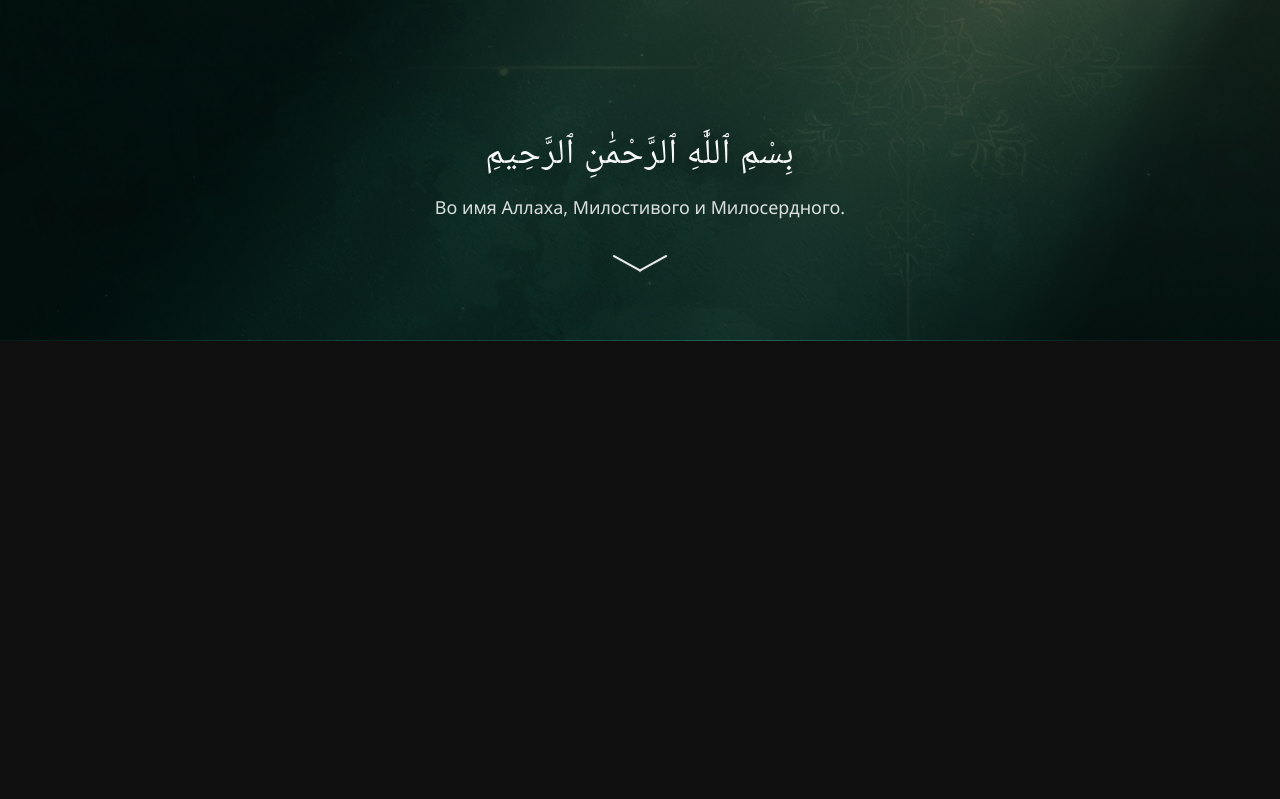
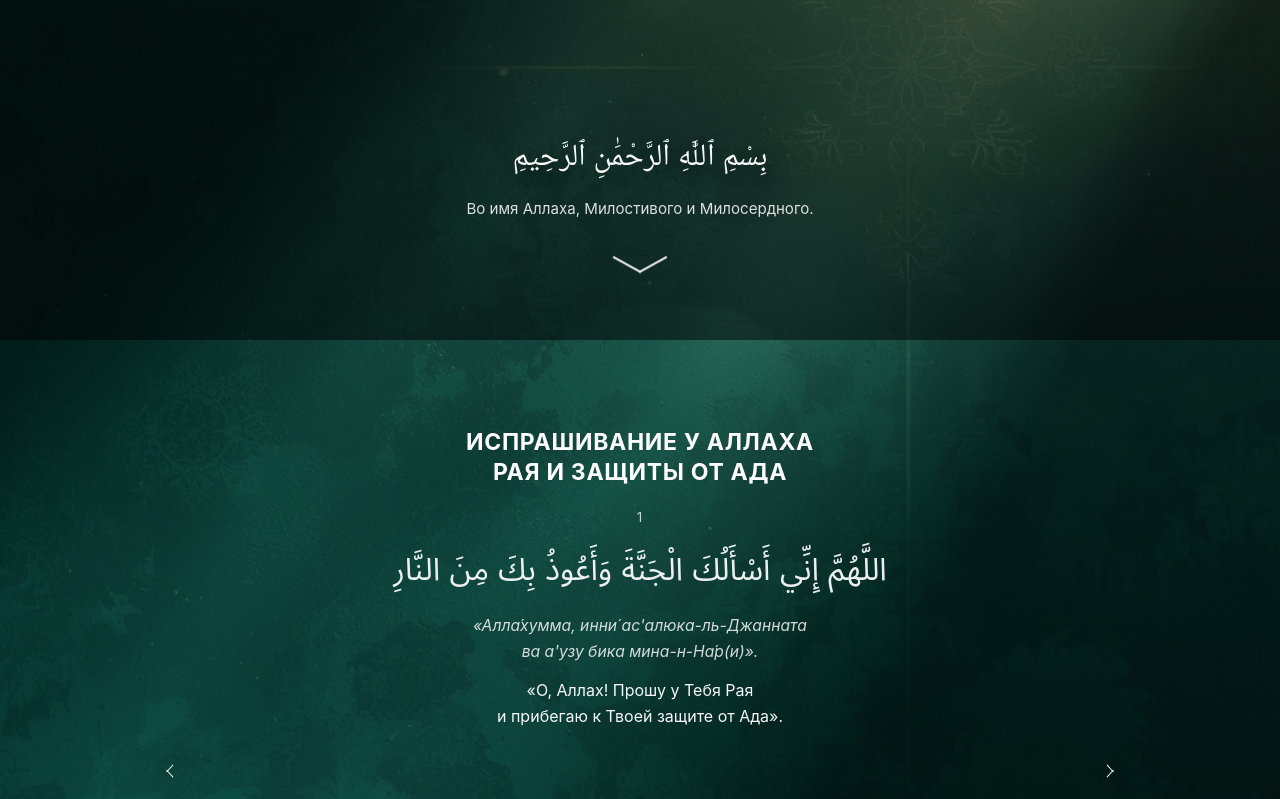
Before and after one commit to ALDYNEC-07/sto-dua, a Next.js app: page / in a window 1280 px wide. Shown: the part 460-1259 px from the top of the page. Before the commit the page ends 801 px from the top, so only its background shows below. Built offline with nearby package versions, Linux system fonts and the light colour scheme.

Commit message:
собрал  первую главу

```diff
--- a/src/app/globals.css
+++ b/src/app/globals.css
@@ -19,7 +19,7 @@ html {
 body {
   /* Что изменили: Сделали hero-картинку фоном всего сайта | Зачем: единый фон на всех секциях, а не только в hero */
   min-height: 100vh;
-  font-family: "Segoe UI", Tahoma, Geneva, Verdana, sans-serif;
+  font-family: "SF Pro Text", "Inter", "Segoe UI", "Noto Sans", sans-serif;
   background-color: #0f0f0f;
   background-image: url("/hero-dua.jpg");
   background-repeat: no-repeat;
@@ -61,10 +61,12 @@ body {
 .hero__title {
   margin: 0;
   color: #fff;
-  font-size: clamp(2.1rem, 5.8vw, 4.4rem);
+  font-size: clamp(2rem, 5.2vw, 4rem);
   font-weight: 800;
-  letter-spacing: 0.12em;
+  letter-spacing: 0.08em;
   text-transform: uppercase;
+  line-height: 1.08;
+  text-wrap: balance;
   text-shadow: 0 8px 22px rgba(0, 0, 0, 0.42);
 }
 
@@ -72,9 +74,11 @@ body {
   margin: 0;
   color: rgba(255, 255, 255, 0.9);
   max-width: 28ch;
-  font-size: clamp(0.92rem, 2.1vw, 1.22rem);
+  font-size: clamp(0.9rem, 1.9vw, 1.14rem);
   font-weight: 500;
-  letter-spacing: 0.14em;
+  letter-spacing: 0.09em;
+  line-height: 1.35;
+  text-wrap: balance;
 }
 
 .hero__bottom {
@@ -100,11 +104,17 @@ body {
 .hero__bismillah-ar {
   margin: 0;
   color: rgba(255, 255, 255, 0.97);
-  font-family: "Amiri", "Noto Naskh Arabic", "Times New Roman", serif;
+  font-family: "Noto Naskh Arabic", "Amiri", "Scheherazade New", "Times New Roman",
+    serif;
+  font-weight: 300;
   direction: rtl;
-  font-size: clamp(1.25rem, 4.1vw, 2rem);
-  line-height: 1.55;
-  letter-spacing: 0.03em;
+  font-size: clamp(1.2rem, 3.7vw, 1.9rem);
+  line-height: 1.74;
+  letter-spacing: 0;
+  word-spacing: 0.04em;
+  font-kerning: normal;
+  font-feature-settings: "kern" 1, "liga" 1, "calt" 1;
+  text-rendering: optimizeLegibility;
   text-shadow: 0 6px 16px rgba(0, 0, 0, 0.35);
 }
 
@@ -112,8 +122,9 @@ body {
   margin: 0;
   color: rgba(255, 255, 255, 0.85);
   max-width: 44ch;
-  font-size: clamp(0.88rem, 2.1vw, 1.04rem);
-  line-height: 1.45;
+  font-size: clamp(0.86rem, 1.9vw, 1rem);
+  line-height: 1.55;
+  text-wrap: balance;
 }
 
 .hero__scroll-down {
@@ -170,8 +181,212 @@ body {
   transform-origin: left center;
 }
 
+.chapter {
+  min-height: 100svh;
+  position: relative;
+  z-index: 2;
+  display: flex;
+  flex-direction: column;
+  align-items: center;
+  justify-content: flex-start;
+  gap: clamp(14px, 2.8vh, 24px);
+  padding: clamp(80px, 10vh, 106px) clamp(16px, 4vw, 44px) clamp(18px, 4vh, 36px);
+  color: #fff;
+}
+
+.chapter__title {
+  max-width: 30ch;
+  margin: 0;
+  text-align: center;
+  font-size: clamp(1.18rem, 2.7vw, 1.86rem);
+  font-weight: 700;
+  letter-spacing: 0.03em;
+  line-height: 1.3;
+  text-wrap: balance;
+}
+
+.chapter__track {
+  width: min(980px, 100%);
+  display: flex;
+  overflow-x: auto;
+  scroll-snap-type: x mandatory;
+  scrollbar-width: none;
+  -ms-overflow-style: none;
+}
+
+.chapter__track::-webkit-scrollbar {
+  display: none;
+}
+
+.dua-slide {
+  flex: 0 0 100%;
+  scroll-snap-align: start;
+  display: grid;
+  gap: clamp(9px, 1.8vh, 16px);
+  justify-items: center;
+  text-align: center;
+  padding: 0 clamp(2px, 1vw, 10px);
+}
+
+.dua-slide__index {
+  margin: 0;
+  font-size: 0.84rem;
+  letter-spacing: 0.08em;
+  color: rgba(255, 255, 255, 0.78);
+}
+
+.dua-slide__arabic {
+  margin: 0;
+  max-width: 23ch;
+  color: rgba(255, 255, 255, 0.92);
+  font-family: "Noto Sans Arabic", "Noto Naskh Arabic", "Amiri", "Scheherazade New",
+    "Times New Roman", serif;
+  font-weight: 200;
+  font-size: clamp(1.62rem, 4.7vw, 2.62rem);
+  line-height: 1.82;
+  letter-spacing: 0;
+  word-spacing: 0.04em;
+  font-kerning: normal;
+  font-feature-settings: "kern" 1, "liga" 1, "calt" 1;
+  text-rendering: optimizeLegibility;
+  text-wrap: pretty;
+}
+
+.dua-slide__toggle {
+  margin: 0;
+  min-height: 28px;
+  padding: 0;
+  border: 0;
+  background: transparent;
+  color: rgba(255, 255, 255, 0.92);
+  display: inline-flex;
+  align-items: center;
+  gap: 10px;
+  cursor: pointer;
+}
+
+.dua-slide__toggle-label {
+  font-size: 0.82rem;
+  letter-spacing: 0.08em;
+  text-transform: uppercase;
+  color: rgba(255, 255, 255, 0.82);
+}
+
+.dua-slide__toggle-chevron {
+  position: relative;
+  display: block;
+  width: 22px;
+  height: 12px;
+  transition: transform 180ms ease;
+}
+
+.dua-slide__toggle-chevron::before,
+.dua-slide__toggle-chevron::after {
+  content: "";
+  position: absolute;
+  top: 6px;
+  width: 12px;
+  height: 1.5px;
+  border-radius: 2px;
+  background: currentColor;
+}
+
+.dua-slide__toggle-chevron::before {
+  right: 50%;
+  transform: translateX(1px) rotate(27deg);
+  transform-origin: right center;
+}
+
+.dua-slide__toggle-chevron::after {
+  left: 50%;
+  transform: translateX(-1px) rotate(-27deg);
+  transform-origin: left center;
+}
+
+.dua-slide__toggle-chevron--open {
+  transform: rotate(180deg);
+}
+
+.dua-slide__transliteration,
+.dua-slide__translation {
+  margin: 0;
+  white-space: pre-line;
+  text-wrap: pretty;
+}
+
+.dua-slide__transliteration {
+  max-width: 48ch;
+  color: rgba(255, 255, 255, 0.82);
+  font-size: clamp(0.94rem, 2vw, 1.06rem);
+  font-style: italic;
+  line-height: 1.62;
+}
+
+.dua-slide__translation {
+  max-width: 44ch;
+  color: rgba(255, 255, 255, 0.96);
+  font-size: clamp(0.98rem, 2.15vw, 1.12rem);
+  line-height: 1.62;
+}
+
+.chapter__nav {
+  width: min(980px, 100%);
+  margin-top: clamp(4px, 1.2vh, 12px);
+  display: flex;
+  align-items: center;
+  justify-content: space-between;
+}
+
+.chapter__nav-btn {
+  width: 34px;
+  height: 24px;
+  padding: 0;
+  border: 0;
+  background: transparent;
+  color: rgba(255, 255, 255, 0.94);
+  cursor: pointer;
+}
+
+.chapter__nav-chevron {
+  position: relative;
+  display: block;
+  width: 18px;
+  height: 12px;
+  margin: 0 auto;
+}
+
+.chapter__nav-chevron::before,
+.chapter__nav-chevron::after {
+  content: "";
+  position: absolute;
+  top: 6px;
+  width: 10px;
+  height: 1.4px;
+  border-radius: 2px;
+  background: currentColor;
+}
+
+.chapter__nav-chevron::before {
+  right: 50%;
+  transform: translateX(1px) rotate(42deg);
+  transform-origin: right center;
+}
+
+.chapter__nav-chevron::after {
+  left: 50%;
+  transform: translateX(-1px) rotate(-42deg);
+  transform-origin: left center;
+}
+
+.chapter__nav-chevron--left {
+  transform: rotate(90deg);
+}
+
+.chapter__nav-chevron--right {
+  transform: rotate(-90deg);
+}
+
 .dua-start {
-  height: 1px;
   scroll-margin-top: 88px;
 }
 
@@ -203,11 +418,34 @@ body {
   }
 
   .hero__bismillah-ar {
-    font-size: clamp(1.45rem, 2.8vw, 2.2rem);
+    font-size: clamp(1.36rem, 2.4vw, 2.05rem);
   }
 
   .hero__bismillah-ru {
-    font-size: clamp(0.95rem, 1.45vw, 1.12rem);
+    font-size: clamp(0.92rem, 1.18vw, 1.05rem);
+  }
+
+  .chapter__title {
+    max-width: 34ch;
+    font-size: clamp(1.4rem, 1.8vw, 2rem);
+  }
+
+  .chapter {
+    gap: clamp(16px, 2.4vh, 26px);
+    padding-top: clamp(88px, 10.2vh, 120px);
+  }
+
+  .dua-slide__arabic {
+    max-width: 28ch;
+    font-size: clamp(1.9rem, 2.45vw, 2.9rem);
+  }
+
+  .dua-slide__transliteration {
+    font-size: clamp(0.98rem, 1.03vw, 1.1rem);
+  }
+
+  .dua-slide__translation {
+    font-size: clamp(1rem, 1.1vw, 1.14rem);
   }
 }
 
--- a/src/app/page.tsx
+++ b/src/app/page.tsx
@@ -1,3 +1,21 @@
+import ChapterSection from "../components/ChapterSection";
+
+const chapterOneDuas = [
+  {
+    id: 1,
+    arabic: "اللَّهُمَّ إِنِّي أَسْأَلُكَ الْجَنَّةَ وَأَعُوذُ بِكَ مِنَ النَّارِ",
+    transliteration:
+      "«Алла́хумма, инни́ ас'алюка-ль-Джанната\nва а'узу бика мина-н-На́р(и)».",
+    translation: "«О, Аллах! Прошу у Тебя Рая\nи прибегаю к Твоей защите от Ада».",
+  },
+  {
+    id: 2,
+    arabic: "رَبِّ ابْنِ لِي عِندَكَ بَيْتًا فِي الْجَنَّةِ",
+    transliteration: "«Рабби-бни ли́ 'индака байтан фи-ль-Джаннат(и)».",
+    translation: "«О, Господь! Возведи мне дом в Раю».",
+  },
+];
+
 export default function Home() {
   return (
     <main>
@@ -20,7 +38,12 @@ export default function Home() {
           </a>
         </div>
       </section>
-      <section id="dua-start" className="dua-start" aria-label="Начало списка дуа" />
+
+      <ChapterSection
+        id="dua-start"
+        title="ИСПРАШИВАНИЕ У АЛЛАХА РАЯ И ЗАЩИТЫ ОТ АДА"
+        duas={chapterOneDuas}
+      />
     </main>
   );
 }
--- /dev/null
+++ b/src/components/ChapterSection.tsx
@@ -0,0 +1,111 @@
+"use client";
+
+import { useEffect, useRef } from "react";
+
+type Dua = {
+  id: number;
+  arabic: string;
+  transliteration: string;
+  translation: string;
+};
+
+type ChapterSectionProps = {
+  id: string;
+  title: string;
+  duas: Dua[];
+};
+
+const HOLD_DELAY_MS = 220;
+const HOLD_INTERVAL_MS = 70;
+const HOLD_STEP_PX = 34;
+
+export default function ChapterSection({ id, title, duas }: ChapterSectionProps) {
+  const trackRef = useRef<HTMLDivElement>(null);
+  const holdDelayRef = useRef<number | null>(null);
+  const holdIntervalRef = useRef<number | null>(null);
+
+  const clearHold = () => {
+    if (holdDelayRef.current !== null) {
+      window.clearTimeout(holdDelayRef.current);
+      holdDelayRef.current = null;
+    }
+    if (holdIntervalRef.current !== null) {
+      window.clearInterval(holdIntervalRef.current);
+      holdIntervalRef.current = null;
+    }
+  };
+
+  useEffect(() => {
+    return () => clearHold();
+  }, []);
+
+  const scrollOneSlide = (direction: -1 | 1) => {
+    const track = trackRef.current;
+    if (!track) {
+      return;
+    }
+    track.scrollBy({ left: direction * track.clientWidth, behavior: "smooth" });
+  };
+
+  const startHoldScroll = (direction: -1 | 1) => {
+    clearHold();
+    holdDelayRef.current = window.setTimeout(() => {
+      holdIntervalRef.current = window.setInterval(() => {
+        trackRef.current?.scrollBy({ left: direction * HOLD_STEP_PX, behavior: "auto" });
+      }, HOLD_INTERVAL_MS);
+    }, HOLD_DELAY_MS);
+  };
+
+  return (
+    <section id={id} className="chapter" aria-labelledby={`${id}-title`}>
+      <h2 id={`${id}-title`} className="chapter__title">
+        {title}
+      </h2>
+
+      <div className="chapter__track" ref={trackRef}>
+        {duas.map((dua) => {
+          return (
+            <article className="dua-slide" key={dua.id}>
+              <p className="dua-slide__index">{dua.id}</p>
+              <p className="dua-slide__arabic" lang="ar" dir="rtl">
+                {dua.arabic}
+              </p>
+
+              <p className="dua-slide__transliteration">{dua.transliteration}</p>
+
+              <p className="dua-slide__translation">{dua.translation}</p>
+            </article>
+          );
+        })}
+      </div>
+
+      <div className="chapter__nav">
+        <button
+          className="chapter__nav-btn"
+          type="button"
+          aria-label="Предыдущее дуа"
+          onClick={() => scrollOneSlide(-1)}
+          onPointerDown={() => startHoldScroll(-1)}
+          onPointerUp={clearHold}
+          onPointerLeave={clearHold}
+          onPointerCancel={clearHold}
+        >
+          <span className="chapter__nav-chevron chapter__nav-chevron--left" aria-hidden="true" />
+        </button>
+
+        <button
+          className="chapter__nav-btn"
+          type="button"
+          aria-label="Следующее дуа"
+          onClick={() => scrollOneSlide(1)}
+          onPointerDown={() => startHoldScroll(1)}
+          onPointerUp={clearHold}
+          onPointerLeave={clearHold}
+          onPointerCancel={clearHold}
+        >
+          <span className="chapter__nav-chevron chapter__nav-chevron--right" aria-hidden="true" />
+        </button>
+      </div>
+    </section>
+  );
+}
```
